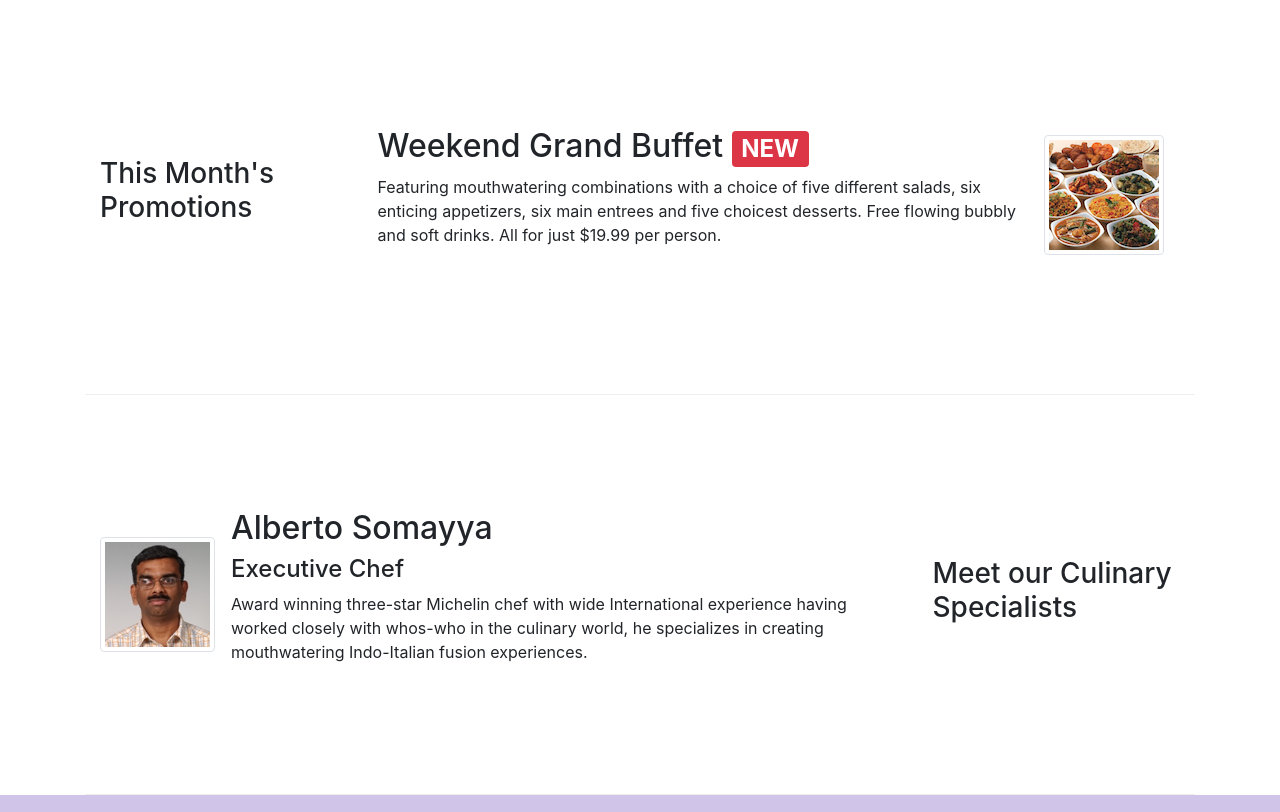
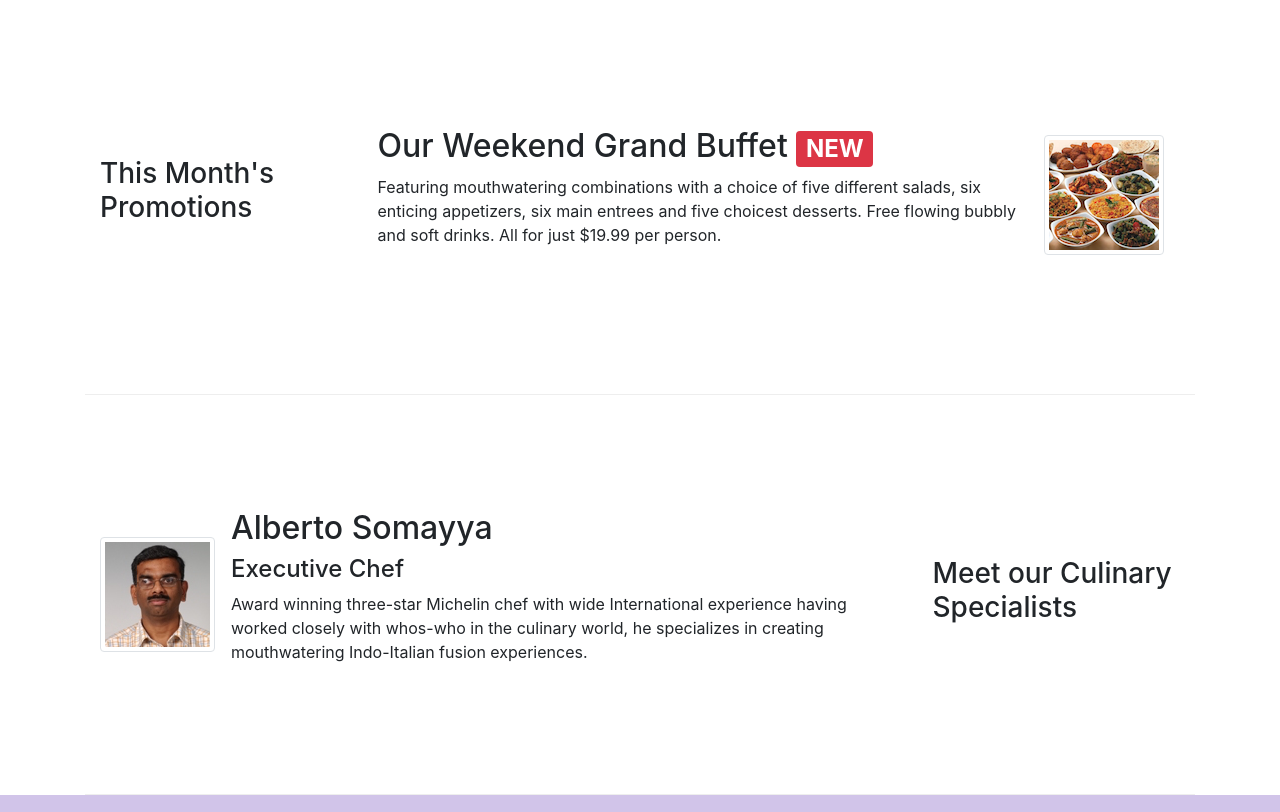
Before and after one commit to SushmitaRajtilak/conFusion, a website: page index.html in a window 1280 px wide. Shown: the part 1140-1952 px from the top of the page. Drawn offline with nearby package versions, Linux system fonts and the light colour scheme.

Commit message:
Minor Changes

```diff
--- a/index.html
+++ b/index.html
@@ -236,7 +236,7 @@
             <div class="col col-sm col-md">
                 <div class="media">
                 <div class="media-body">
-                    <h2>Weekend Grand Buffet <span class="badge badge-danger badge-space">NEW</span></h2>
+                    <h2>Our Weekend Grand Buffet <span class="badge badge-danger badge-space">NEW</span></h2>
                     <p class="d-none d-sm-block">Featuring mouthwatering combinations with a choice of five different salads, six enticing appetizers, six main entrees and five choicest desserts. Free flowing bubbly and soft drinks. All for just $19.99 per person.</p>
                 </div>
                 <img class="d-flex mr-3 img-thumbnail align-self-center" src="img/buffet.png" alt="buffet">
```
